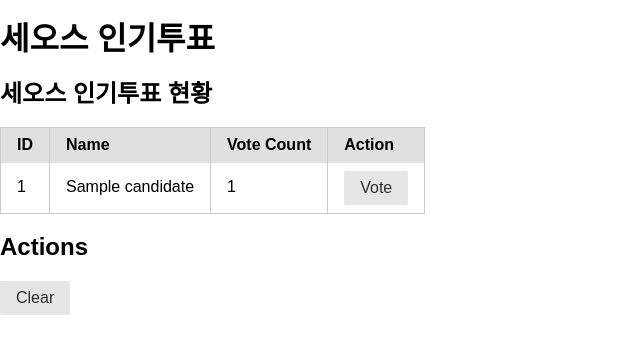
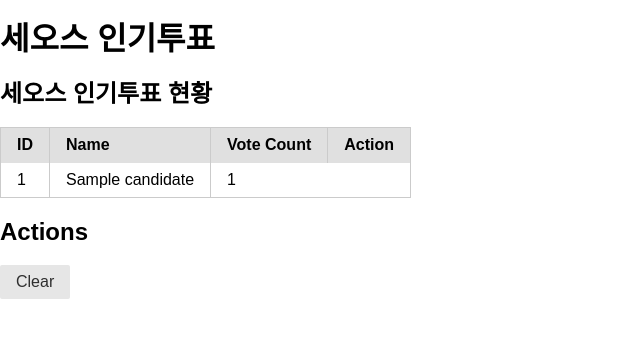
Before and after one commit to sebastianrcnt/ceos-vote-2, a Flask app: template templates/index.html in a window 1280 px wide. Shown: the top 354 px of the page, without its empty margins (0-640 px from the left). Run offline with Flask 2, Linux system fonts and the light colour scheme; the template is opened without the code that fills it: most values are stand-ins (such as "Sample title", 1, 10 or a date in 2020); some libraries are stand-ins or nearby versions.

Commit message:
[refactor] remove vote feature in index.html

```diff
--- a/templates/index.html
+++ b/templates/index.html
@@ -26,9 +26,6 @@
                 <td>{{candidate['id']}}</td>
                 <td>{{candidate['name']}}</td>
                 <td>{{candidate['voteCount']}}</td>
-                <td>
-                    <button class="pure-button" onclick="vote('{{ candidate['id'] }}')">Vote</button>
-                </td>
             </tr>
             {% endfor %}
         </tbody>
@@ -36,15 +33,6 @@
     <h2>Actions</h2>
     <button class="pure-button" onclick="reset_candidates()">Clear</button>
     <script>
-        function vote(id) {
-            fetch(`/vote?id=${id}`).then(() => {
-                window.location.reload()
-            }).catch((res) => {
-                alert(res)
-                window.location.reload()
-            })
-        }
-
         function reset_candidates() {
             fetch(`/reset`).then(() => {
                 window.location.reload()
```
